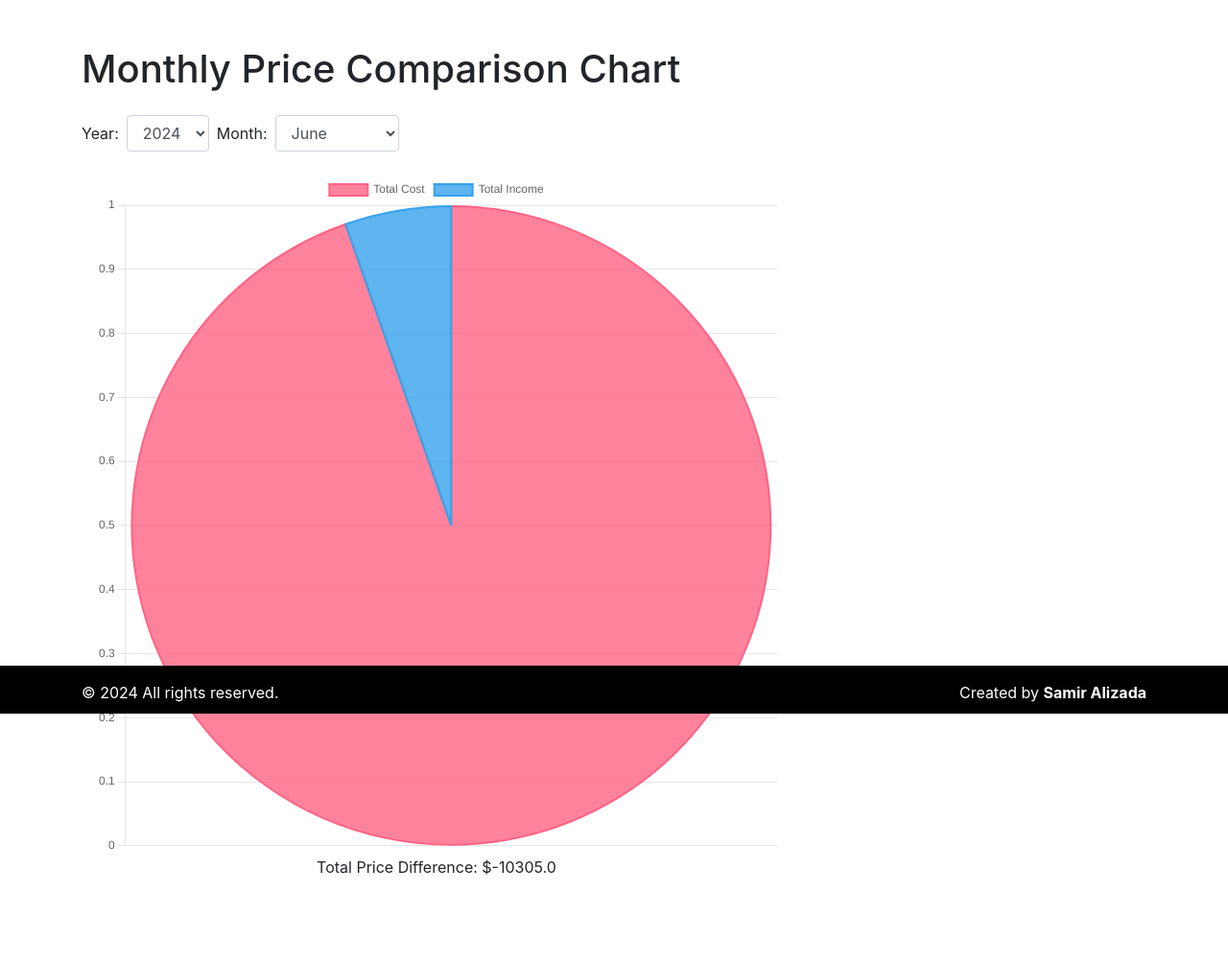
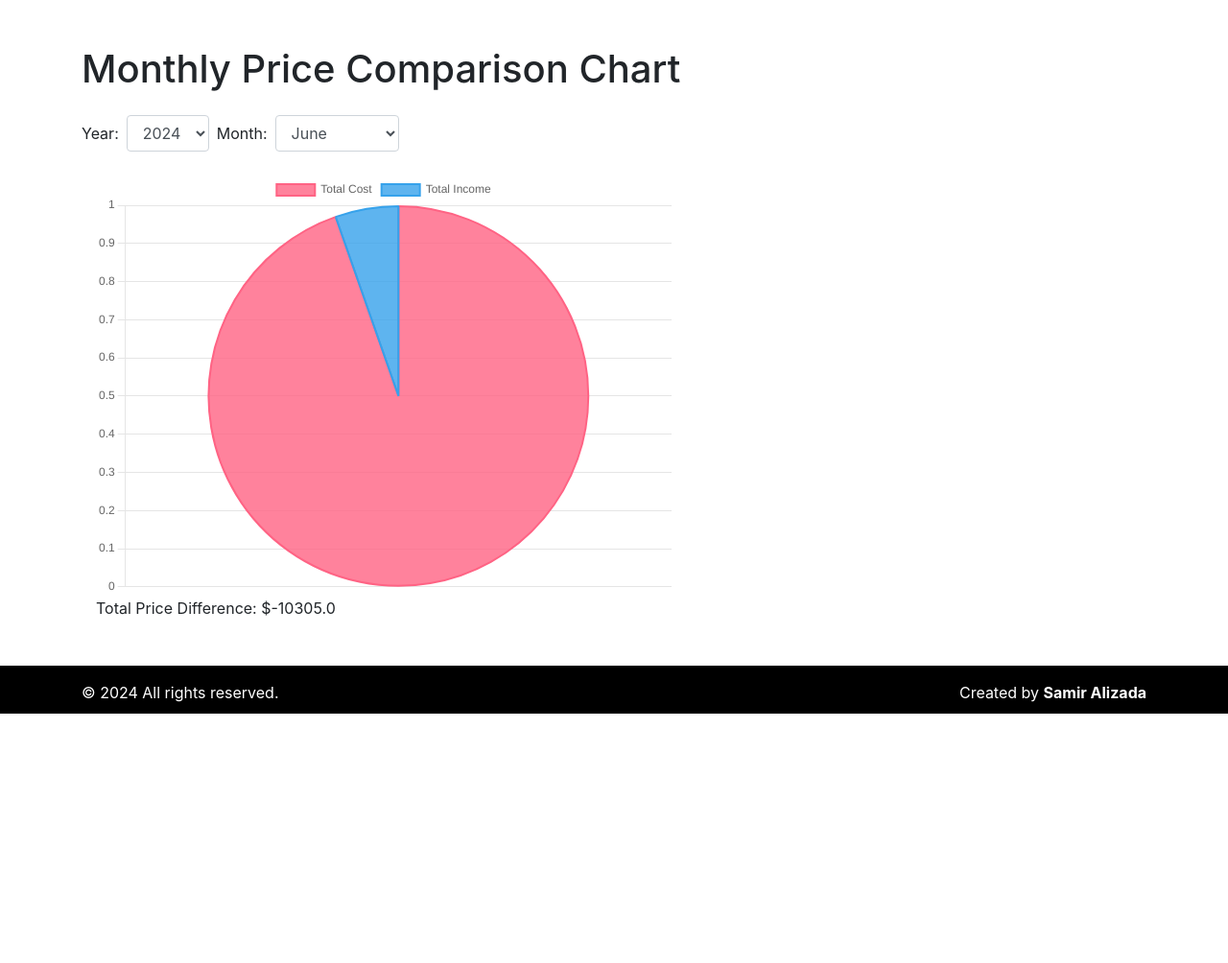
Before and after one commit to SamirAlizada/Multifactioring-Tracking, a Django app: page /price-comparison-chart/ in a window 1280 px wide. Shown: the part 56-1060 px from the top of the page at 96% size. After the commit the page ends 800 px from the top, so only its background shows below. Run offline with Django 4.2, Linux system fonts and the light colour scheme; data comes from the database, SQL or seed files in the repository; some libraries are stand-ins or nearby versions.

Commit message:
modified

```diff
--- a/templates/productSold/price_comparison_chart.html
+++ b/templates/productSold/price_comparison_chart.html
@@ -23,8 +23,8 @@
         </div>
     </form>
 
-    <div class="col-md-8 text-center">
-        <canvas id="priceComparisonChart" width="400" height="250"></canvas>
+    <div class="col-md-8">
+        <canvas id="priceComparisonChart" style="max-height: 440px; max-width: 600px;"></canvas>
         <p>Total Price Difference: ${{ total_price_difference }}</p>
     </div>
 </div>
```
